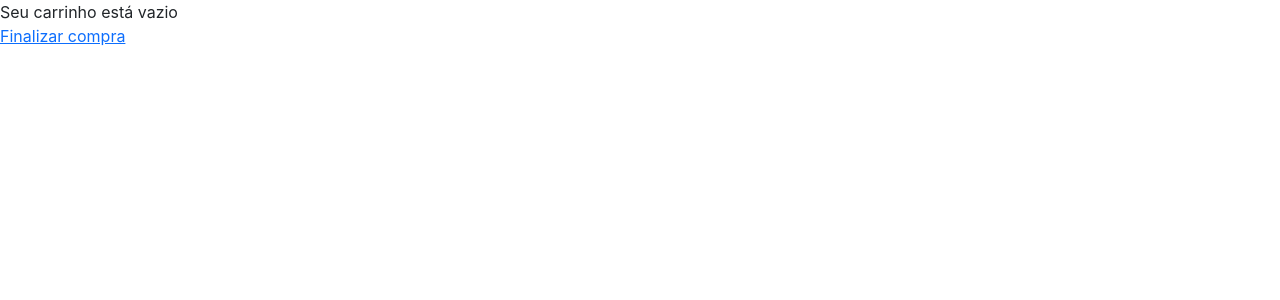
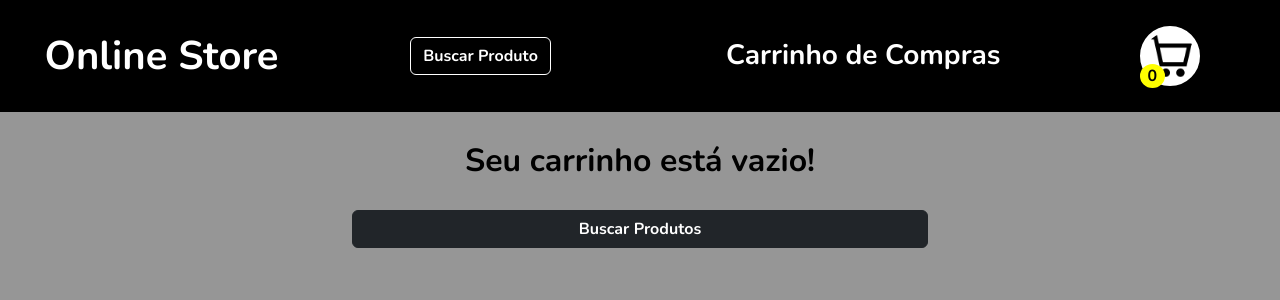
Before and after one commit to FredericoTP/trybe-project-11-frontend-online-store, a React (Create React App) app in the folder frontend-online-store/: page /shoppingcart in a window 1280 px wide. Shown: the top 300 px of the page. Built offline with nearby package versions, Linux system fonts and the light colour scheme.

Commit message:
Adiciona estilo na página ShoppingCart

```diff
--- a/frontend-online-store/src/components/CardProductShopping.jsx
+++ b/frontend-online-store/src/components/CardProductShopping.jsx
@@ -1,5 +1,6 @@
 import React from 'react';
 import PropTypes from 'prop-types';
+import '../style/CardProductShopping.css';
 
 class CardProductShopping extends React.Component {
   constructor() {
@@ -41,8 +42,8 @@ class CardProductShopping extends React.Component {
   }
 
   onClickDecrease = () => {
-    const { item } = this.props;
-    const { id, thumbnail, title, price } = item;
+    const { item, countItensIncreaseDecrease } = this.props;
+    const { id, thumbnail, title, price, availableQuantity } = item;
     this.setState((prevState) => ({
       cart: {
         id,
@@ -50,14 +51,16 @@ class CardProductShopping extends React.Component {
         title,
         price,
         quantity: prevState.cart.quantity - 1,
+        availableQuantity,
       },
       itemQuantity: prevState.itemQuantity - 1,
     }));
+    countItensIncreaseDecrease('decrease')
   };
 
   onClickIncrease = () => {
     const { itemQuantity } = this.state;
-    const { item } = this.props;
+    const { item, countItensIncreaseDecrease } = this.props;
     const { id, thumbnail, title, price, availableQuantity } = item;
     if (itemQuantity < availableQuantity) {
       this.setState((prevState) => ({
@@ -67,9 +70,11 @@ class CardProductShopping extends React.Component {
           title,
           price,
           quantity: prevState.cart.quantity + 1,
+          availableQuantity,
         },
         itemQuantity: prevState.itemQuantity + 1,
       }));
+      countItensIncreaseDecrease('increase')
     }
   };
 
@@ -94,37 +99,58 @@ class CardProductShopping extends React.Component {
     const { price, thumbnail, title } = item;
 
     return (
+      <div className="card-shopping-container">
+        <div className="card-shopping-img-title">
+          <img src={ thumbnail } alt={ title } />
+          <p
+            className="shopping-cart-textbold"
+            data-testid="shopping-cart-product-name"
+          >
+            { title }
+          </p>
+        </div>
+        <div className="card-shopping-quantity">
           <div>
-        <img src={ thumbnail } alt={ title } />
-        <p data-testid="shopping-cart-product-name">{ title }</p>
+            <p className="shopping-cart-textbold">Quantidade:</p>
+          </div>
+          <div className="card-shopping-quantity-change">
             <button
+              className="btn btn-outline-dark quantity-btn"
               data-testid="product-decrease-quantity"
               type="button"
               onClick={ this.onClickDecrease }
               disabled={ itemQuantity === 1 }
             >
-          Diminuir
+              -
             </button>
             <p data-testid="shopping-cart-product-quantity">{ itemQuantity }</p>
             <button
+              className="btn btn-outline-dark quantity-btn"
               data-testid="product-increase-quantity"
               type="button"
               onClick={ this.onClickIncrease }
             >
-          Aumentar
+              +
             </button>
-        <p>
+          </div>
+        </div>
+        <div className="shopping-cart-price">
+          <p className="shopping-cart-textbold">
             R$
             { ' ' }
-          { price }
+            { (price * itemQuantity).toFixed(2) }
           </p>
+        </div>
+        <div className="shopping-cart-remove">
           <button
+            className="btn btn-outline-dark shopping-cart-textbold"
             data-testid="remove-product"
             type="button"
             onClick={ this.onClickRemove }
           >
             Remover Produto
           </button>
+        </div>
       </div>
     );
   }
@@ -140,6 +166,7 @@ CardProductShopping.propTypes = {
     availableQuantity: PropTypes.number,
   }).isRequired,
   updateComponent: PropTypes.func.isRequired,
+  countItensIncreaseDecrease: PropTypes.func.isRequired,
 };
 
 export default CardProductShopping;
--- /dev/null
+++ b/frontend-online-store/src/components/HeaderShoppingCart.jsx
@@ -0,0 +1,50 @@
+import React from 'react';
+import { Link } from 'react-router-dom';
+import PropTypes from 'prop-types';
+import '../style/HeaderDetails.css';
+import cartImage from '../images/cart-shopping.png'
+
+class HeaderShoppingCart extends React.Component {
+  render() {
+    const { count } = this.props;
+    return (
+      <header className="header-details-component">
+        <div className="header-details-title-container">
+          <h1 className="header-details-title">Online Store</h1>
+        </div>
+        <div className="header-detail-home">
+          <Link
+            className="btn btn-outline-secondary header-detail-link"
+            to="/"
+          >
+            Buscar Produto
+          </Link>
+        </div>
+        <div className="header-details-h3">
+          <h3>Carrinho de Compras</h3>
+        </div>
+        <div className="header-details-cart-container">
+          <Link
+            className="cart-link-header-detail"
+            to="/shoppingcart"
+            data-testid="shopping-cart-button"
+          >
+            <img src={ cartImage } alt="carrinho" />
+            <p
+              className="number-cart-itens-details"
+              data-testid="shopping-cart-size"
+            >
+              { count }
+            </p>
+          </Link>
+        </div>
+      </header>
+    );
+  }
+}
+
+HeaderShoppingCart.propTypes = {
+  count: PropTypes.number.isRequired,
+};
+
+export default HeaderShoppingCart;
--- a/frontend-online-store/src/pages/ShoppingCart.jsx
+++ b/frontend-online-store/src/pages/ShoppingCart.jsx
@@ -1,12 +1,15 @@
 import React from 'react';
 import { Link } from 'react-router-dom';
 import CardProductShopping from '../components/CardProductShopping';
+import HeaderShoppingCart from '../components/HeaderShoppingCart';
+import '../style/ShoppingCart.css'
 
 class ShoppingCart extends React.Component {
   constructor() {
     super();
     this.state = {
       itens: [],
+      count: 0,
     };
   }
 
@@ -20,6 +23,7 @@ class ShoppingCart extends React.Component {
         itens: cartItens,
       });
     }
+    this.countItens();
   }
 
   updateComponent = () => {
@@ -27,12 +31,57 @@ class ShoppingCart extends React.Component {
     this.setState({
       itens: cartItens,
     });
+    this.countItens();
+  };
+
+  countItens = () => {
+    const cart = localStorage.getItem('cart');
+    if (cart && cart.length > 2) {
+      let sum = 0;
+      JSON.parse(cart).forEach((item) => {
+        const { quantity } = item;
+        sum += quantity;
+        this.setState({
+          count: sum,
+        });
+      });
+    }
+    if (cart.length === 2) {
+      this.setState({
+        count: 0,
+      })
+    }
+  };
+
+  countItensIncreaseDecrease = (string) => {
+    const cart = localStorage.getItem('cart');
+    if (cart && string === 'increase') {
+      let sum = 0;
+      JSON.parse(cart).forEach((item) => {
+        const { quantity } = item;
+        sum += quantity;
+        this.setState({
+          count: sum + 1,
+        });
+      });
+    }
+    if (cart && string === 'decrease') {
+      let sum = 0;
+      JSON.parse(cart).forEach((item) => {
+        const { quantity } = item;
+        sum += quantity;
+        this.setState({
+          count: sum - 1,
+        });
+      });
+    }
   };
 
   render() {
-    const { itens } = this.state;
+    const { itens, count } = this.state;
     return (
-      <div>
+      <div className="cart-container">
+        <HeaderShoppingCart count={ count } />
         <div>
           {
             (itens.length > 0)
@@ -42,19 +91,39 @@ class ShoppingCart extends React.Component {
                     key={ item.id }
                     item={ item }
                     updateComponent={ this.updateComponent }
+                    countItensIncreaseDecrease={ this.countItensIncreaseDecrease }
                   />
                 ))
               )
-              : (<p data-testid="shopping-cart-empty-message">Seu carrinho está vazio</p>)
+              : (<h2
+                  className="shopping-cart-empty-message"
+                  data-testid="shopping-cart-empty-message">
+                    Seu carrinho está vazio!
+                  </h2>)
           }
         </div>
-        <div>
+        <div className="shopping-checkout">
+          {
+            (itens.length > 0)
+              ? (
                 <Link
+                  className="btn btn-dark btn-shopping-checkout"
                   data-testid="checkout-products"
                   to="/checkout"
                 >
                   Finalizar compra
                 </Link>
+              )
+              : (
+                <Link
+                  className="btn btn-dark btn-shopping-checkout"
+                  data-testid="checkout-products"
+                  to="/"
+                >
+                  Buscar Produtos
+                </Link>
+              )
+          }
         </div>
       </div>
     );
--- /dev/null
+++ b/frontend-online-store/src/style/CardProductShopping.css
@@ -0,0 +1,75 @@
+.card-shopping-container {
+  align-items: center;
+  background-color: white;
+  border-radius: 7px;
+  display: flex;
+  justify-content: center;
+  margin: 10px auto;
+  padding: 10px;
+  width: 90%;
+}
+
+.card-shopping-img-title {
+  display: flex;
+  flex-direction: column;
+  align-items: center;
+  width: 30%;
+}
+
+.card-shopping-img-title img {
+  width: 100px;
+}
+
+.card-shopping-img-title p {
+  text-align: center;
+}
+
+.card-shopping-quantity {
+  align-items: center;
+  display: flex;
+  flex-direction: column;
+  width: 20%;
+}
+
+.card-shopping-quantity-change {
+  align-items: center;
+  display: flex;
+  justify-content: space-evenly;
+  padding: 15px 0 0;
+  width: 100%;
+}
+
+.shopping-cart-price {
+  display: flex;
+  font-size: 23px;
+  justify-content: center;
+  width: 15%;
+}
+
+.shopping-cart-remove {
+  display: flex;
+  justify-content: center;
+  width: 25%;
+}
+
+.quantity-btn {
+  border: 2px solid black;
+  border-radius: 100%;
+  font-family: Nunito, sans-serif;
+  font-weight: 700;
+  height: 40px;
+  width: 40px;
+}
+
+.shopping-cart-textbold {
+  font-family: Nunito, sans-serif;
+  font-weight: 700;
+}
+
+.shopping-cart-empty-message {
+  color: black;
+  font-family: Nunito, sans-serif;
+  font-weight: 700;
+  margin: 30px 0;
+  text-align: center;
+}
--- /dev/null
+++ b/frontend-online-store/src/style/ShoppingCart.css
@@ -0,0 +1,19 @@
+.cart-container {
+  background-color: rgb(150, 150, 150);
+  display: flex;
+  flex-direction: column;
+  min-height: 100vh;
+}
+
+.shopping-checkout {
+  display: flex;
+  margin: 0 auto;
+  width: 90%;
+}
+
+.btn-shopping-checkout {
+  font-family: Nunito, sans-serif;
+  font-weight: 700;
+  margin: 0 auto 30px;
+  width: 50%;
+}
```
Lines whose indentation alone changed are shown as unchanged.
